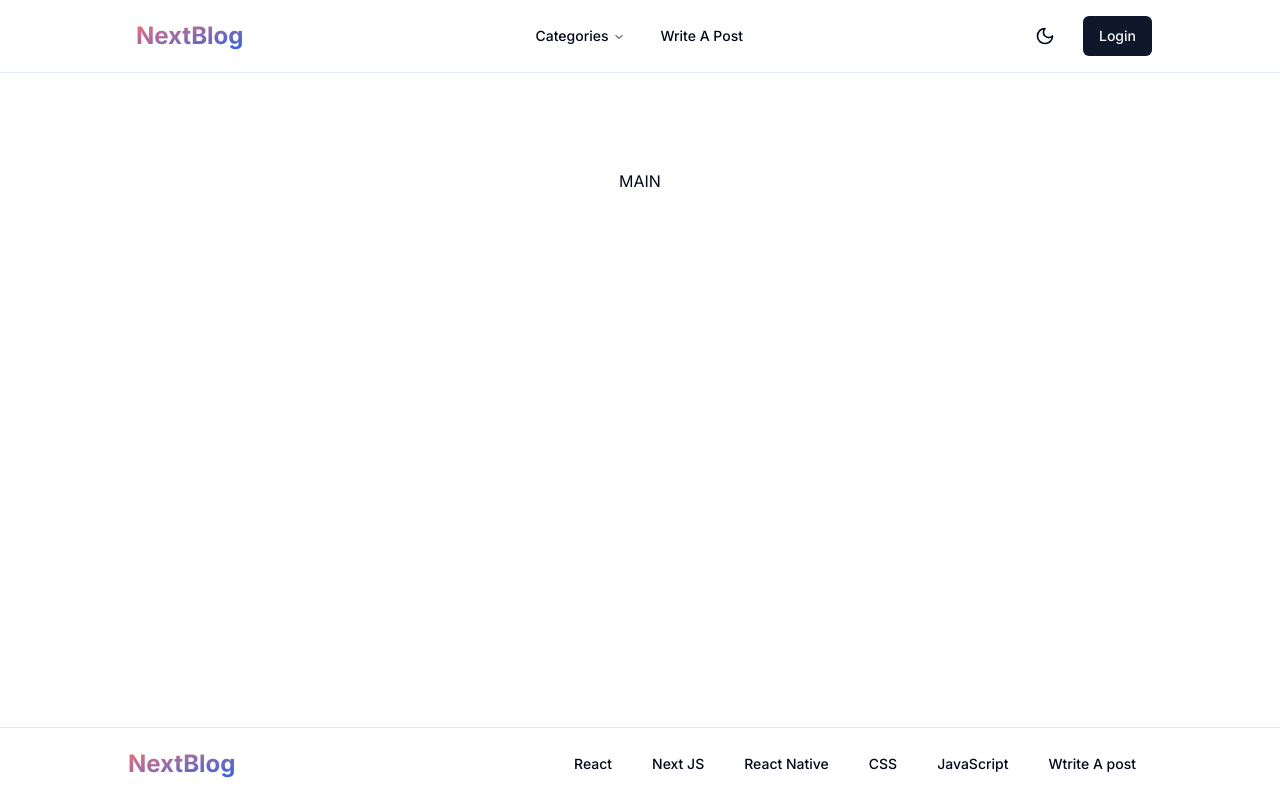
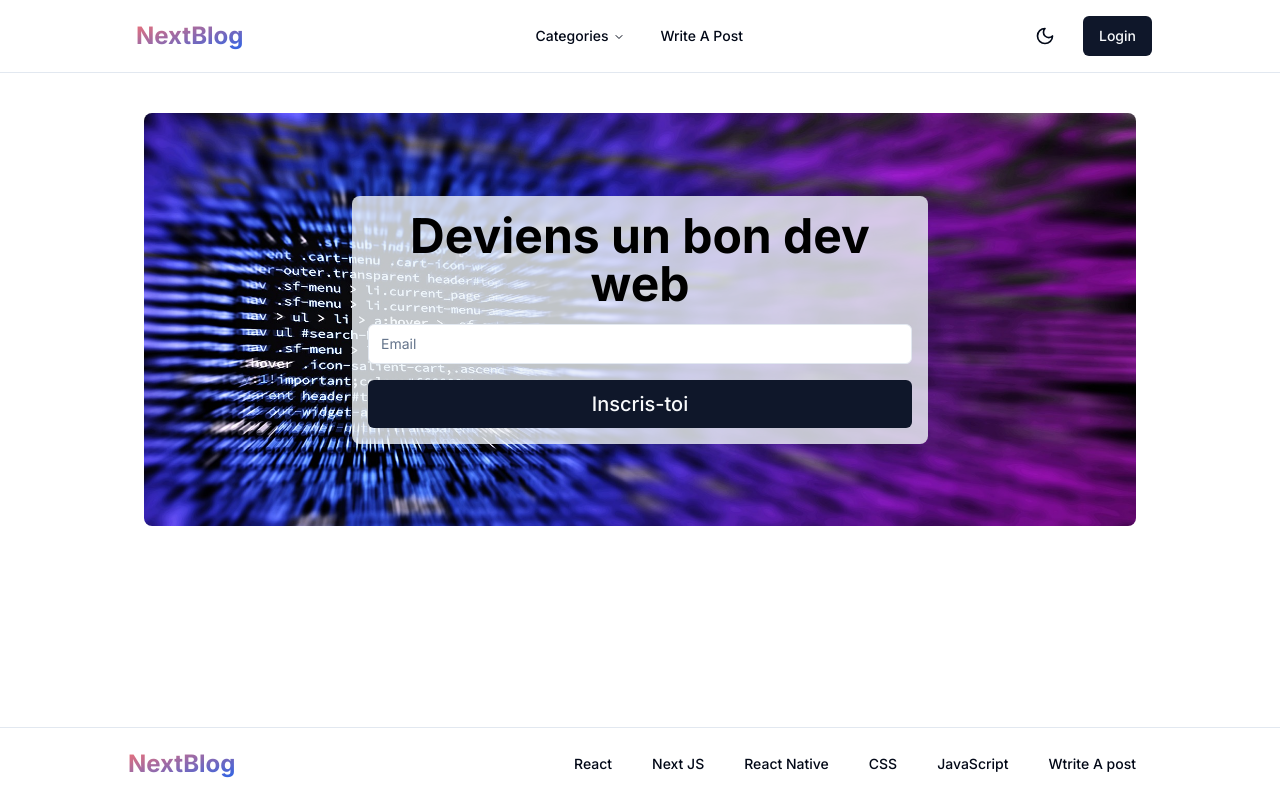
Before and after one commit to rezozero59/next-app-01-2023, a Next.js app: page / in a window 1280 px wide. Built offline with nearby package versions, Linux system fonts and the light colour scheme.

Commit message:
Hero Image, input email, button

```diff
--- a/app/layout.tsx
+++ b/app/layout.tsx
@@ -1,7 +1,7 @@
 import type { Metadata } from "next";
 import { Inter } from "next/font/google";
 import "./globals.css";
-import Link from "next/link";
+
 import Header from "@/components/Header";
 import ThemeProvider from "@/providers/theme-provider";
 import Footer from "@/components/Footer";
--- a/app/page.tsx
+++ b/app/page.tsx
@@ -1,12 +1,34 @@
 "use client";
 
-import { useRouter } from "next/navigation";
+import PageContainer from "@/components/PageContainer";
+import { Button } from "@/components/ui/button";
+import { Input } from "@/components/ui/input";
 
 export default function Home() {
-  const router = useRouter();
   return (
-    <main className="flex flex-col items-center justify-between p-24">
-      MAIN
-    </main>
+    <PageContainer>
+      <div className="py-10 px-4">
+        <div
+          style={{ backgroundImage: "url(/img/coding-hero.jpg)" }}
+          className="rounded-lg aspect-square md:aspect-[2.4/1] overflow-hidden bg-cover"
+        >
+          <div className="h-full w-full flex flex-col justify-center items-center">
+            <div className="sm:max-w-xl max-w-xs bg-secondary/80 p-4 rounded-lg">
+              <h1 className="text-center font-bold text-3xl sm:text-5xl text-black dark:text-white ">
+                Deviens un bon dev web
+              </h1>
+              <Input
+                type="email"
+                placeholder="Email"
+                className="dark:bg-white mt-4"
+              />
+              <Button size="lg" className="w-full py-6 text-xl mt-4">
+                Inscris-toi
+              </Button>
+            </div>
+          </div>
+        </div>
+      </div>
+    </PageContainer>
   );
 }
--- /dev/null
+++ b/components/ui/input.tsx
@@ -0,0 +1,25 @@
+import * as React from "react"
+
+import { cn } from "@/lib/utils"
+
+export interface InputProps
+  extends React.InputHTMLAttributes<HTMLInputElement> {}
+
+const Input = React.forwardRef<HTMLInputElement, InputProps>(
+  ({ className, type, ...props }, ref) => {
+    return (
+      <input
+        type={type}
+        className={cn(
+          "flex h-10 w-full rounded-md border border-input bg-background px-3 py-2 text-sm ring-offset-background file:border-0 file:bg-transparent file:text-sm file:font-medium placeholder:text-muted-foreground focus-visible:outline-none focus-visible:ring-2 focus-visible:ring-ring focus-visible:ring-offset-2 disabled:cursor-not-allowed disabled:opacity-50",
+          className
+        )}
+        ref={ref}
+        {...props}
+      />
+    )
+  }
+)
+Input.displayName = "Input"
+
+export { Input }
```
Also changed, not shown: public/img/coding-hero.jpg (added).
